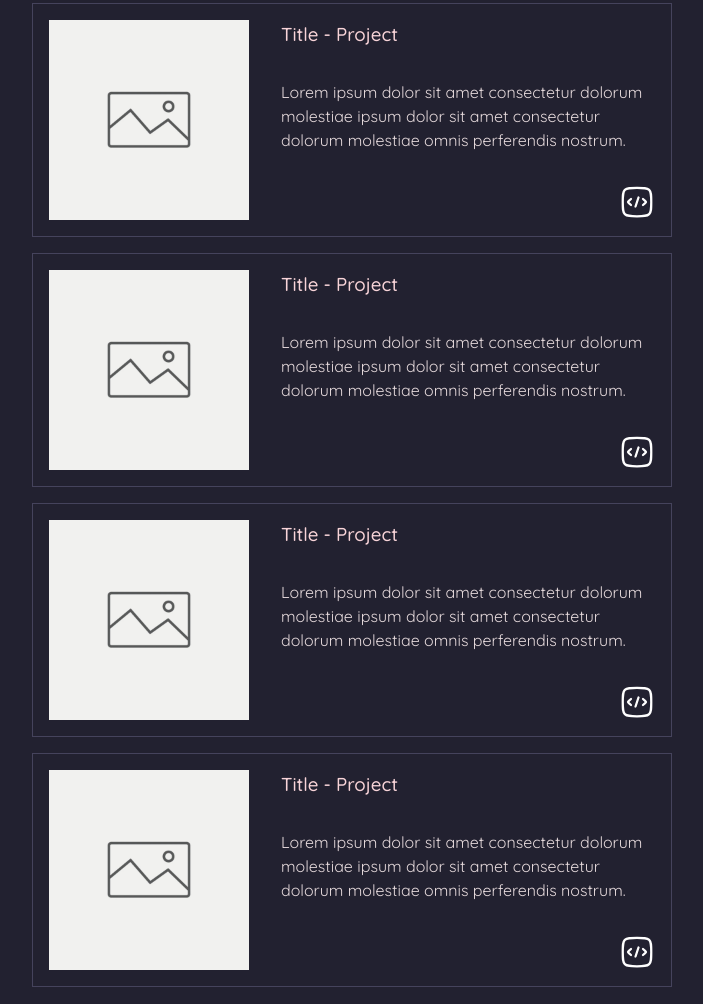
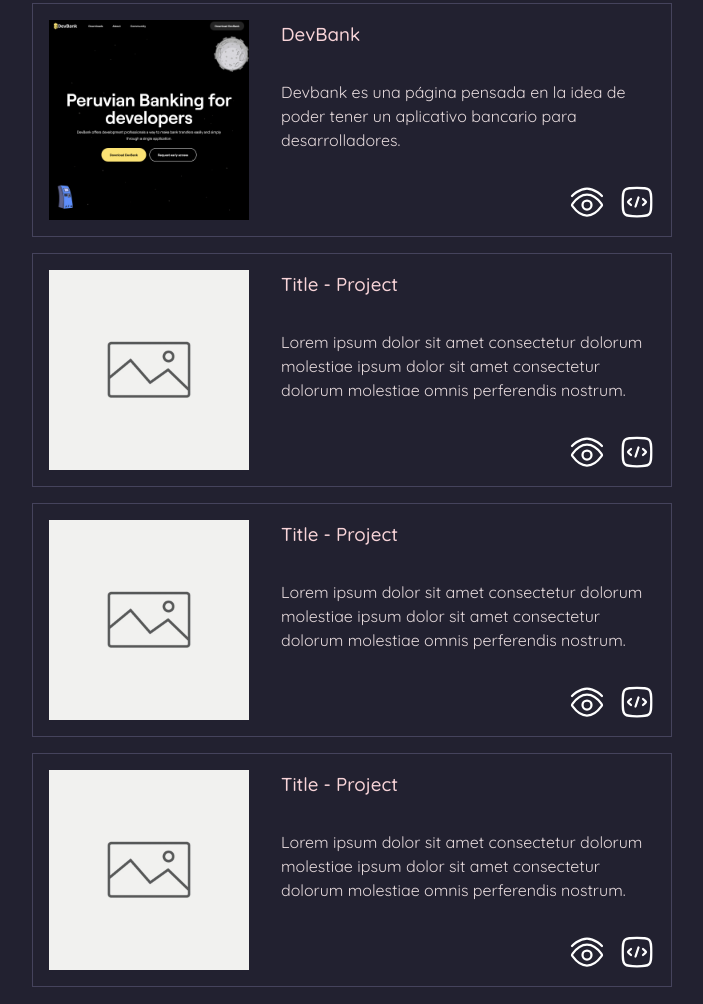
Before and after one commit to Arturo-CA/dev-portfolio, a plain HTML site: page index.html in a window 1280 px wide. Shown: the part 628-1632 px from the top of the page, without its empty margins (288-991 px from the left). Drawn offline with Linux system fonts and the light colour scheme.

Commit message:
Add first project

```diff
--- a/index.html
+++ b/index.html
@@ -76,22 +76,34 @@
             <li class="list__item">
               <div class="item__content">
                 <div class="item__img">
-                  <img src="./img/default_img.png" alt="" />
+                  <img src="./img/project1.png" alt="" />
                 </div>
                 <div class="item__info">
-                  <h3>Title - Project</h3>
+                  <h3>DevBank</h3>
                   <p>
-                    Lorem ipsum dolor sit amet consectetur dolorum molestiae
-                    ipsum dolor sit amet consectetur dolorum molestiae omnis
-                    perferendis nostrum.
+                    Devbank es una página pensada en la idea de poder tener un
+                    aplicativo bancario para desarrolladores.
                   </p>
-                  <div class="info__repo">
+                  <div class="info__options">
+                    <a href="https://dev-bank.netlify.app/" target="_blank">
+                      <img
+                        width="36px"
+                        height="36px"
+                        src="./icon/preview_icon.svg"
+                        alt=""
+                      />
+                    </a>
+                    <a
+                      href="https://github.com/Arturo-CA/DevBank"
+                      target="_blank"
+                    >
                       <img
                         width="36px"
                         height="36px"
                         src="./icon/code_icon.svg"
                         alt=""
                       />
+                    </a>
                   </div>
                 </div>
               </div>
@@ -108,13 +120,23 @@
                     ipsum dolor sit amet consectetur dolorum molestiae omnis
                     perferendis nostrum.
                   </p>
-                  <div class="info__repo">
+                  <div class="info__options">
+                    <a href="#">
+                      <img
+                        width="36px"
+                        height="36px"
+                        src="./icon/preview_icon.svg"
+                        alt=""
+                      />
+                    </a>
+                    <a href="#">
                       <img
                         width="36px"
                         height="36px"
                         src="./icon/code_icon.svg"
                         alt=""
                       />
+                    </a>
                   </div>
                 </div>
               </div>
@@ -131,13 +153,23 @@
                     ipsum dolor sit amet consectetur dolorum molestiae omnis
                     perferendis nostrum.
                   </p>
-                  <div class="info__repo">
+                  <div class="info__options">
+                    <a href="#">
+                      <img
+                        width="36px"
+                        height="36px"
+                        src="./icon/preview_icon.svg"
+                        alt=""
+                      />
+                    </a>
+                    <a href="#">
                       <img
                         width="36px"
                         height="36px"
                         src="./icon/code_icon.svg"
                         alt=""
                       />
+                    </a>
                   </div>
                 </div>
               </div>
@@ -154,13 +186,23 @@
                     ipsum dolor sit amet consectetur dolorum molestiae omnis
                     perferendis nostrum.
                   </p>
-                  <div class="info__repo">
+                  <div class="info__options">
+                    <a href="#">
+                      <img
+                        width="36px"
+                        height="36px"
+                        src="./icon/preview_icon.svg"
+                        alt=""
+                      />
+                    </a>
+                    <a href="#">
                       <img
                         width="36px"
                         height="36px"
                         src="./icon/code_icon.svg"
                         alt=""
                       />
+                    </a>
                   </div>
                 </div>
               </div>
--- a/styles/style.css
+++ b/styles/style.css
@@ -388,9 +388,19 @@
   justify-content: space-between;
   margin: 1rem;
 }
-.info__repo {
+.info__options {
   display: flex;
   justify-content: end;
+  column-gap: 0.875rem;
+}
+.info__options a img {
+  display: flex;
+  align-items: center;
+  justify-content: center;
+  transition: transform 0.275s linear;
+}
+.info__options a:hover img {
+  transform: scale(1.2);
 }
 .item__img {
   margin: 1rem;
```
Also changed, not shown: icon/preview_icon.svg (added), img/project1.png (added). Lines whose indentation alone changed are shown as unchanged.
